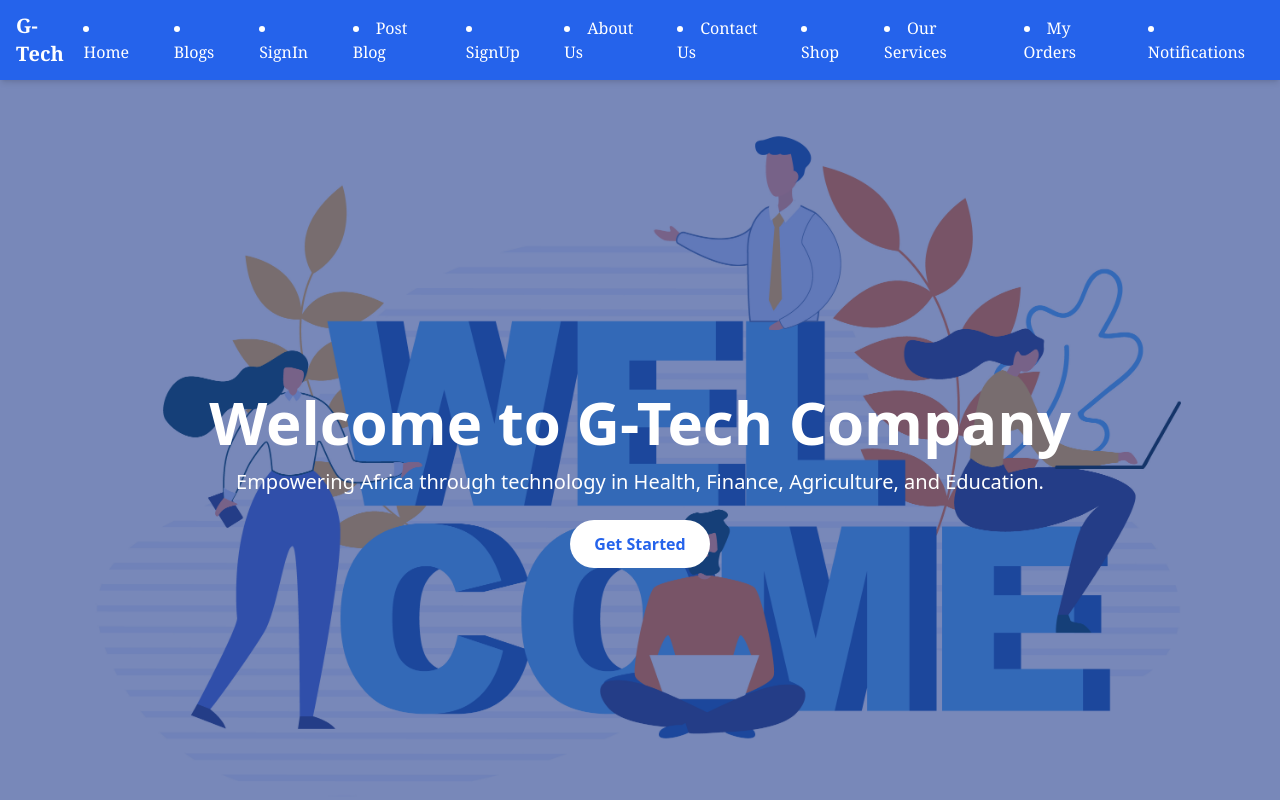
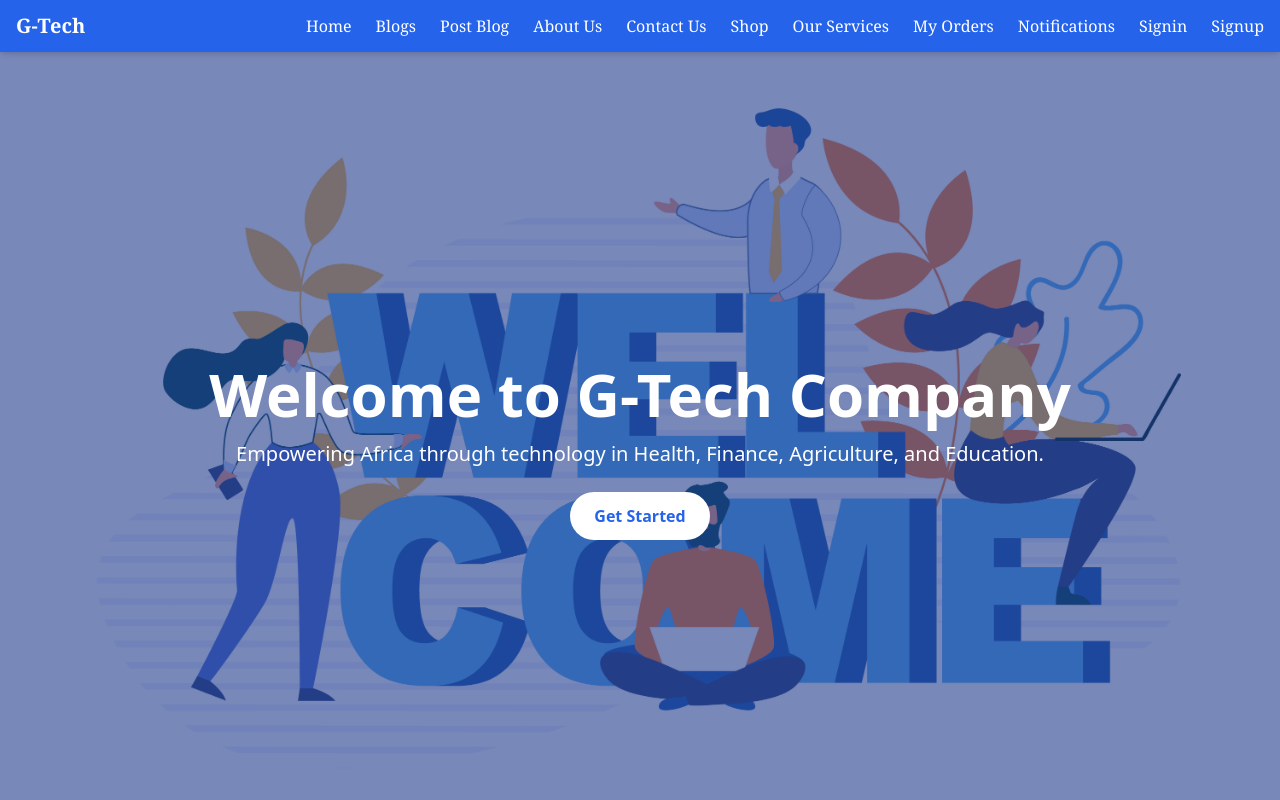
Before and after one commit to Gideonngige/blogapp, a React (Create React App) app: page / in a window 1280 px wide. Shown: the top 800 px of the page. Built offline with nearby package versions, Linux system fonts and the light colour scheme.

Commit message:
removed link on nav bar

```diff
--- a/src/Pages/Header.js
+++ b/src/Pages/Header.js
@@ -13,17 +13,17 @@ export default function Header() {
 
         {/* Desktop Nav */}
         <nav className="hidden md:flex space-x-6">
-          <li><Link to="/" className="hover:text-blue-500">Home</Link></li>
-          <li><Link to="/blog" className="hover:text-blue-500">Blogs</Link></li>
-          <li><Link to="/signin" className="hover:text-blue-500">SignIn</Link></li>
-          <li><Link to="/post-blog" className="hover:text-blue-500">Post Blog</Link></li>
-          <li><Link to="/signup" className="hover:text-blue-500">SignUp</Link></li>
-          <li><Link to="/about" className="hover:text-blue-500">About Us</Link></li>
-          <li><Link to="/contact" className="hover:text-blue-500">Contact Us</Link></li>
-          <li><Link to="/shop" className="hover:text-blue-500">Shop</Link></li>
-          <li><Link to="/services" className="hover:text-blue-500">Our Services</Link></li>
-          <li><Link to="/orders" className="hover:text-blue-500">My Orders</Link></li>
-          <li><Link to="/notifications" className="hover:text-blue-500 relative">Notifications</Link> </li>
+          <Link to="/" className="hover:text-blue-500">Home</Link>
+          <Link to="/blog" className="hover:text-blue-500">Blogs</Link>
+          <Link to="/post-blog" className="hover:text-blue-500">Post Blog</Link>
+          <Link to="/about" className="hover:text-blue-500">About Us</Link>
+          <Link to="/contact" className="hover:text-blue-500">Contact Us</Link>
+          <Link to="/shop" className="hover:text-blue-500">Shop</Link>
+          <Link to="/services" className="hover:text-blue-500">Our Services</Link>
+          <Link to="/orders" className="hover:text-blue-500">My Orders</Link>
+          <Link to="/notifications" className="hover:text-blue-500 relative">Notifications</Link>
+          <Link to="/signin" className="hover:text-blue-500">Signin</Link>
+          <Link to="/signup" className="hover:text-blue-500">Signup</Link>
         </nav>
 
         {/* Mobile Menu Button */}
@@ -40,16 +40,16 @@ export default function Header() {
       {isOpen && (
         <div className="md:hidden bg-blue-500 px-4 pb-4">
           <nav className="flex flex-col space-y-2">
-          <li><Link to="/" className="hover:text-blue-500" onClick={() => setIsOpen(false)}>Home</Link></li>
-        <li><Link to="/blog" className="hover:text-blue-500" onClick={() => setIsOpen(false)}>Blogs</Link></li>
-      <li><Link to="/signin" className="hover:text-blue-500" onClick={() => setIsOpen(false)}>SignIn</Link></li>
-      <li><Link to="/signup" className="hover:text-blue-500" onClick={() => setIsOpen(false)}>SignUp</Link></li>
-      <li><Link to="/about" className="hover:text-blue-500" onClick={() => setIsOpen(false)}>About Us</Link></li>
-      <li><Link to="/contact" className="hover:text-blue-500" onClick={() => setIsOpen(false)}>Contact Us</Link></li>
-      <li><Link to="/services" className="hover:text-blue-500" onClick={() => setIsOpen(false)}>Our Services</Link></li>
-      <li><Link to="/shop" className="hover:text-blue-500" onClick={() => setIsOpen(false)}>Shop</Link></li>
-      <li><Link to="/orders" className="hover:text-blue-500" onClick={() => setIsOpen(false)}>My Orders</Link></li>
-      <li><Link to="/notifications" className="hover:text-blue-500" onClick={() => setIsOpen(false)}>Notifications</Link></li>
+          <Link to="/" className="hover:text-blue-500" onClick={() => setIsOpen(false)}>Home</Link>
+        <Link to="/blog" className="hover:text-blue-500" onClick={() => setIsOpen(false)}>Blogs</Link>
+      <Link to="/about" className="hover:text-blue-500" onClick={() => setIsOpen(false)}>About Us</Link>
+      <Link to="/contact" className="hover:text-blue-500" onClick={() => setIsOpen(false)}>Contact Us</Link>
+      <Link to="/services" className="hover:text-blue-500" onClick={() => setIsOpen(false)}>Our Services</Link>
+      <Link to="/shop" className="hover:text-blue-500" onClick={() => setIsOpen(false)}>Shop</Link>
+      <Link to="/orders" className="hover:text-blue-500" onClick={() => setIsOpen(false)}>My Orders</Link>
+      <Link to="/notifications" className="hover:text-blue-500" onClick={() => setIsOpen(false)}>Notifications</Link>
+      <Link to="/signin" className="hover:text-blue-500" onClick={() => setIsOpen(false)}>Signin</Link>
+      <Link to="/signup" className="hover:text-blue-500" onClick={() => setIsOpen(false)}>Signup</Link>
           </nav>
         </div>
       )}
```
